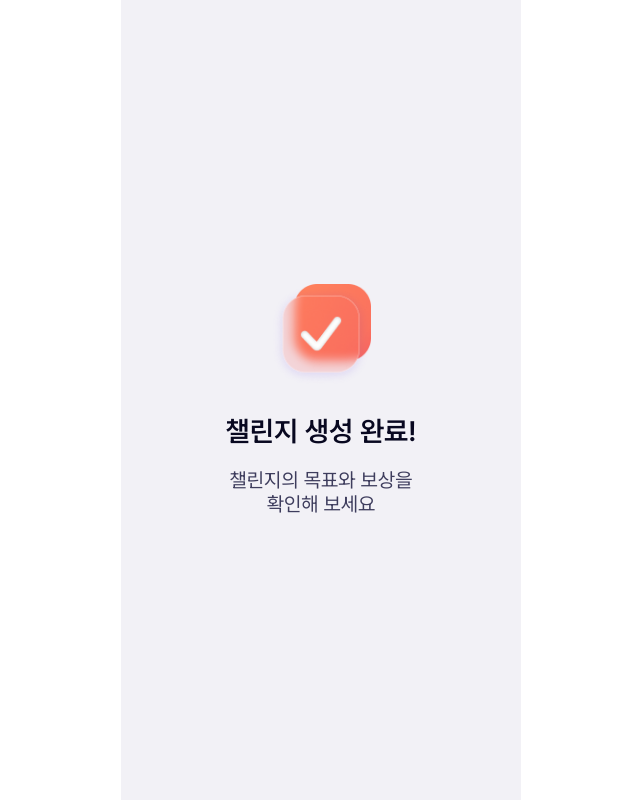
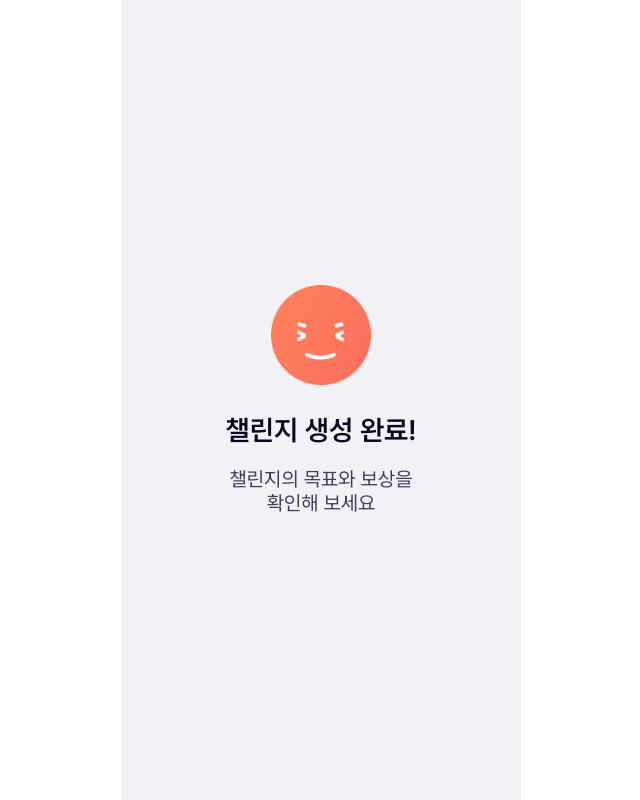
Before and after one commit to Jak-Sim/client-web, a Next.js app: page /challenge/create/success in a window 1280 px wide. Shown: the whole page, without its empty margins (319-959 px from the left). Built offline with nearby package versions, Linux system fonts and the light colour scheme.

Commit message:
feat: 챌린지 생성완료 페이지의 이미지 변경

```diff
--- a/src/app/(pages)/challenge/create/success/page.tsx
+++ b/src/app/(pages)/challenge/create/success/page.tsx
@@ -1,6 +1,6 @@
 import Image from 'next/image';
 import Link from 'next/link';
-import successImage from '@/assets/images/logos/challenge-success.png';
+import SuccessImage from '@/assets/images/placeholder/face-good.png';
 import Button from '@/components/button/Button';
 
 const Page = ({ searchParams }: { searchParams: { challengeId: string } }) => {
@@ -9,7 +9,7 @@ const Page = ({ searchParams }: { searchParams: { challengeId: string } }) => {
   return (
     <div className='flex h-full flex-1 flex-col justify-between bg-v1-background p-6'>
       <div className='flex flex-1 flex-col items-center justify-center text-center'>
-        <Image src={successImage} alt='챌린지 생성 완료' width={100} height={100} className='mb-2' />
+        <Image src={SuccessImage} alt='챌린지 생성 완료' width={100} height={100} className='mb-2' />
         <h1 className='py-4 text-[28px] font-semibold text-v1-text-primary-700'>챌린지 생성 완료!</h1>
         <p className='text-xl leading-[24px] text-v1-text-primary-400'>
           챌린지의 목표와 보상을
```
Also changed, not shown: src/assets/images/placeholder/face-good.png (added).
